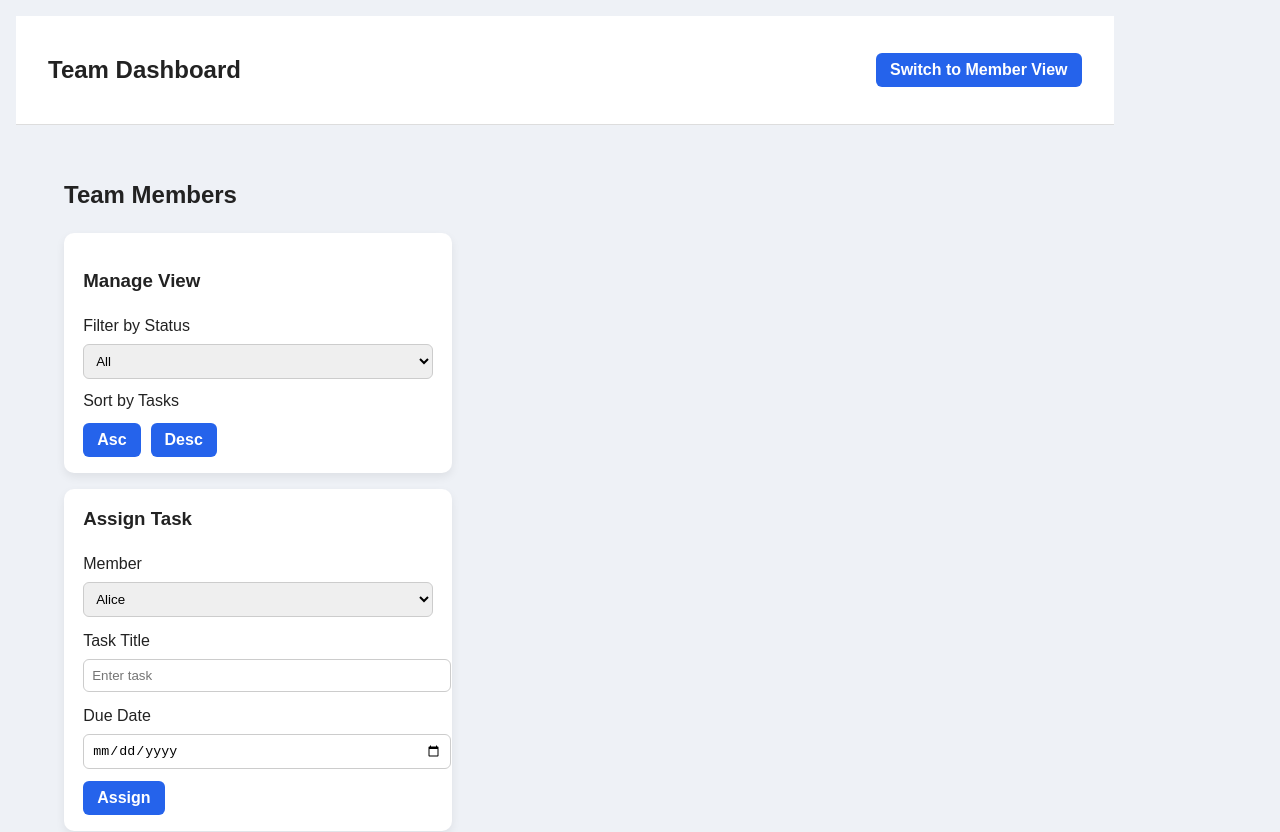
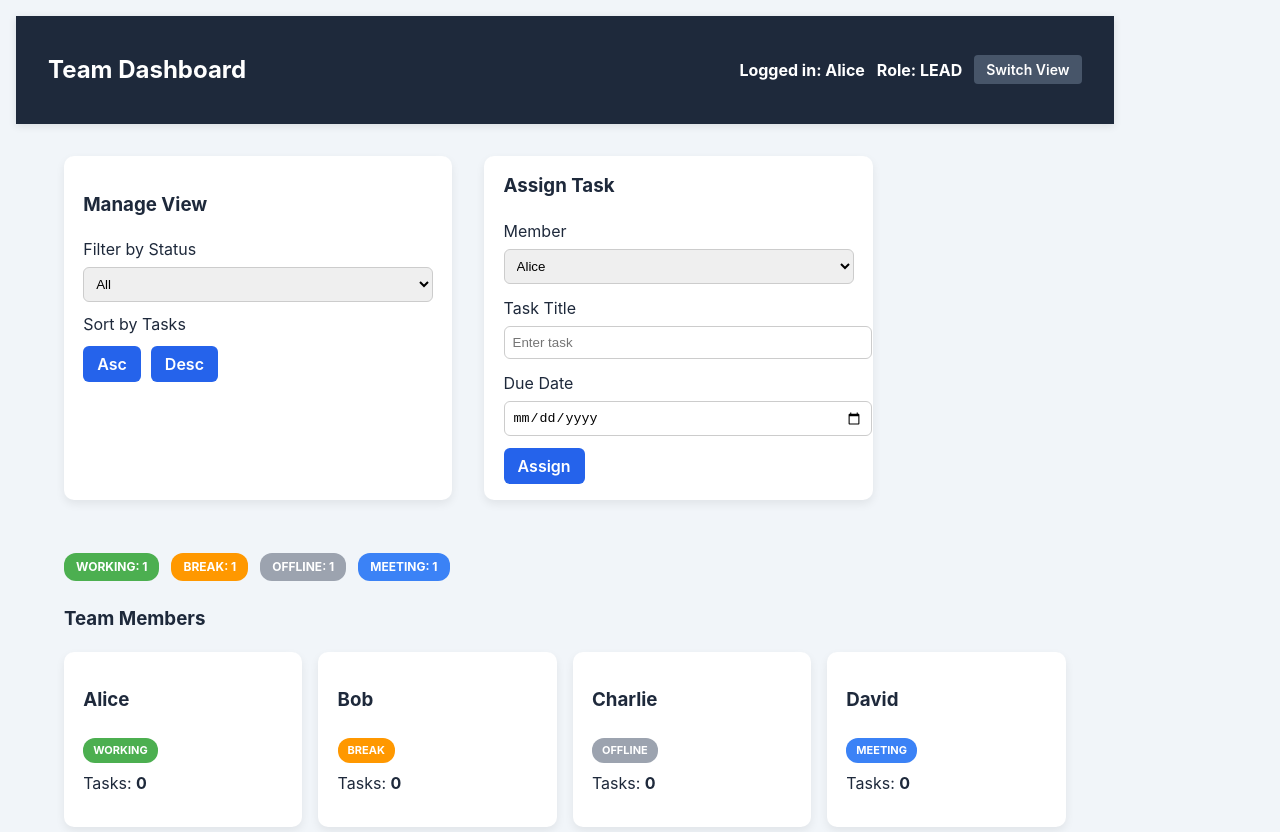
Before and after one commit to Subisticated/appversal-dashboard, a React (Vite) app: page / in a window 1280 px wide. Shown: the top 832 px of the page. Built offline with nearby package versions, Linux system fonts and the light colour scheme.

Commit message:
minor ui changes

```diff
--- a/src/components/Header.jsx
+++ b/src/components/Header.jsx
@@ -3,17 +3,30 @@ import { switchRole } from "../redux/slices/roleSlice";
 
 export default function Header() {
   const role = useSelector((state) => state.role.currentRole);
+  const currentUser = useSelector((state) => state.role.currentUser);
   const dispatch = useDispatch();
 
   return (
-    <header className="header">
+    <header className="header" style={{ background: "#1e293b", color: "white" }}>
       <h2>Team Dashboard</h2>
-      <div>
+
+      <div style={{ display: "flex", alignItems: "center", gap: "12px" }}>
+        <span>Logged in: <strong>{currentUser}</strong></span>
+        <span>Role: <strong>{role.toUpperCase()}</strong></span>
+
         <button
           className="button"
-          onClick={() => dispatch(switchRole(role === "lead" ? "member" : "lead"))}
+          onClick={() =>
+            dispatch(switchRole(role === "lead" ? "member" : "lead"))
+          }
+          style={{
+            background: "#475569",
+            borderRadius: "4px",
+            padding: "6px 12px",
+            fontSize: "14px",
+          }}
         >
-          Switch to {role === "lead" ? "Member" : "Lead"} View
+          Switch View
         </button>
       </div>
     </header>
--- a/src/pages/Dashboard.jsx
+++ b/src/pages/Dashboard.jsx
@@ -32,13 +32,17 @@ export default function Dashboard() {
     <div className="page">
       {role === "lead" && (
         <>
-          <h2>Team Members</h2>
+          <div style={{ display: "flex", gap: "2rem", marginBottom: "2rem" }}>
             <LeadControls
               onFilterChange={setFilter}
               onSortChange={setSort}
             />
             <TaskForm />
+          </div>
+
           <StatusSummary />
+
+          <h3 style={{ marginTop: "1.5rem" }}>Team Members</h3>
           <div style={{ display: "flex", gap: "16px", flexWrap: "wrap" }}>
             {filteredMembers.map((m) => (
               <MemberCard key={m.id} member={m} />
@@ -49,12 +53,12 @@ export default function Dashboard() {
 
       {role !== "lead" && (
         <>
-          <h2>Welcome, {currentUser}</h2>
+          <div style={{ display: "flex", gap: "2rem" }}>
             <UserSwitcher />
-          <div style={{ marginTop: "1.5rem" }}>
             <StatusSelector />
           </div>
-          <div style={{ marginTop: "1.5rem" }}>
+
+          <div style={{ marginTop: "2rem" }}>
             <TaskList />
           </div>
         </>
--- a/src/styles.css
+++ b/src/styles.css
@@ -1,10 +1,11 @@
 /* Global Layout */
 body {
   margin: 0;
-  font-family: Arial, sans-serif;
-  background: #eef1f6; /* soft grey-blue */
-  color: #222;
+  font-family: "Inter", Arial, sans-serif;
+  background: #f1f5f9;
+  color: #1e293b;
 }
+
 
 .page {
   padding: 2rem 3rem;
@@ -12,13 +13,14 @@ body {
 
 /* Header */
 .header {
-  background: #ffffff;
-  border-bottom: 1px solid #ddd;
-  padding: 1rem 2rem;
   display: flex;
   justify-content: space-between;
   align-items: center;
+  padding: 1rem 2rem;
+  font-weight: bold;
+  box-shadow: 0 2px 8px rgba(0,0,0,0.1);
 }
+
 
 .button {
   padding: 8px 14px;
```
Lines whose indentation alone changed are shown as unchanged.
